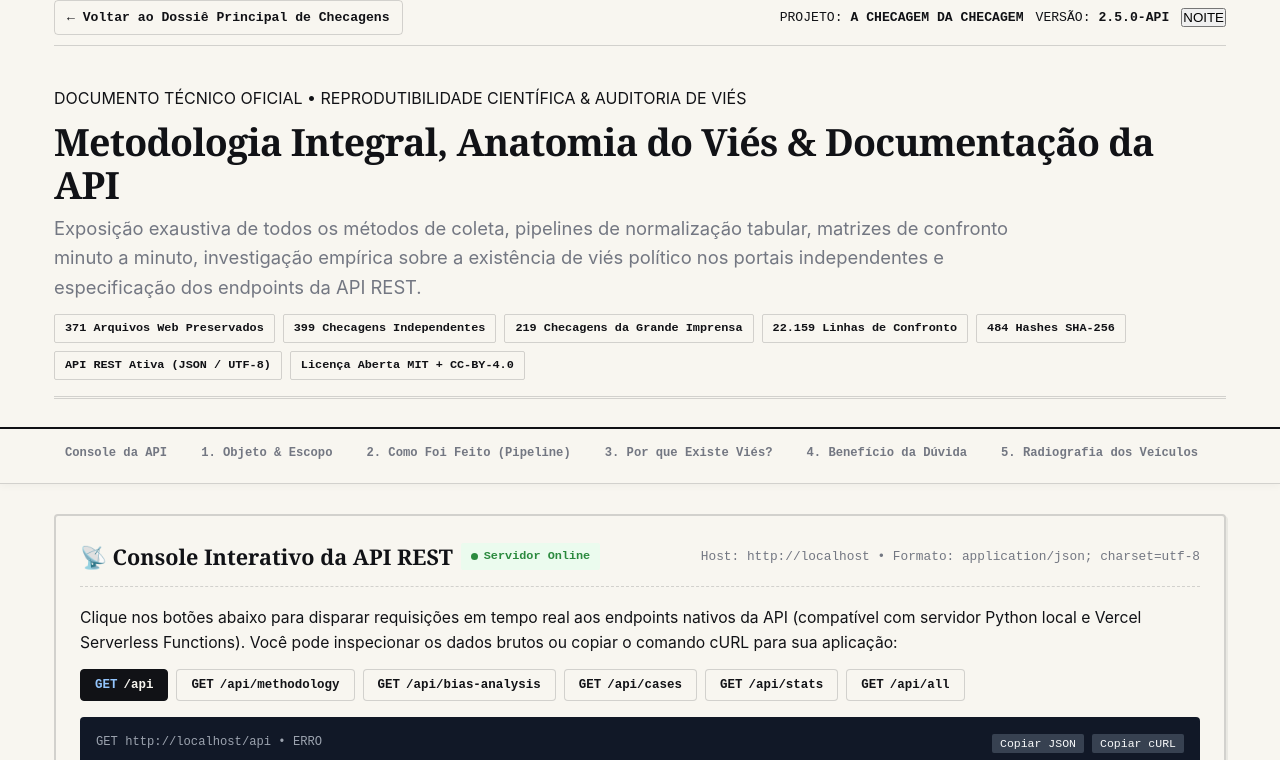
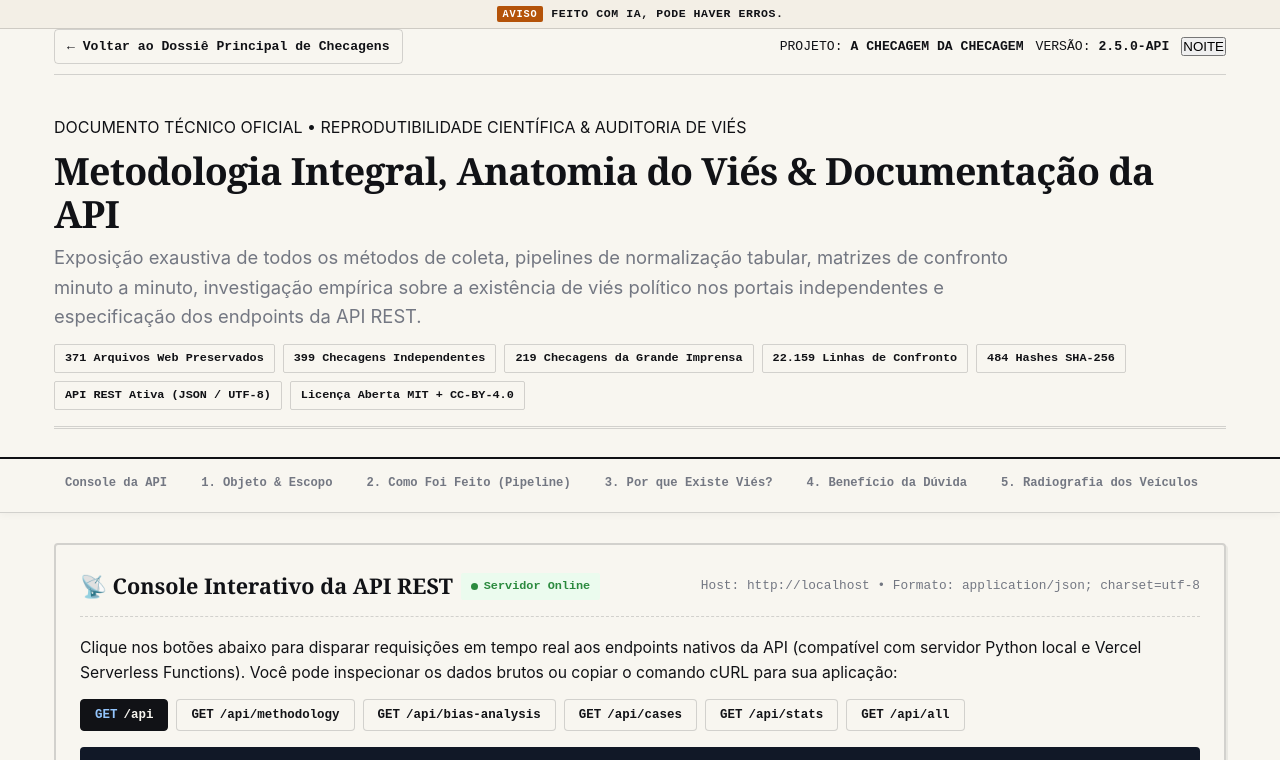
Before and after one commit to yFaeelzeen/a-checagem-da-checagem, a website: page interface/metodologia.html in a window 1280 px wide. Shown: the top 760 px of the page. Drawn offline with Linux system fonts and the light colour scheme; no server answers.

Commit message:
feat(ui): add AI disclaimer banner to top of site

```diff
--- a/interface/metodologia.html
+++ b/interface/metodologia.html
@@ -405,6 +405,13 @@
   </style>
 </head>
 <body>
+  <!-- Faixa de Transparência IA (Topo do Site) -->
+  <aside class="ai-disclaimer-strip" role="note" aria-label="Aviso de inteligência artificial">
+    <div class="gazette-container ai-disclaimer-inner">
+      <span class="ai-disclaimer-tag">AVISO</span>
+      <strong class="ai-disclaimer-text">FEITO COM IA, PODE HAVER ERROS.</strong>
+    </div>
+  </aside>
 
   <!-- Barra Superior do Cabeçalho -->
   <header class="gazette-header">
--- a/interface/styles.css
+++ b/interface/styles.css
@@ -327,6 +327,64 @@ body {
   max-width: 1220px;
   margin: 0 auto;
   padding: 0 24px;
+}
+
+/* ==========================================================================
+   FAIXA DE TRANSPARÊNCIA IA (TOPO DO SITE)
+   ========================================================================== */
+
+.ai-disclaimer-strip {
+  background-color: #f3efe6;
+  border-bottom: 1px solid var(--border-hairline);
+  padding: 6px 12px;
+  font-family: var(--font-mono, 'JetBrains Mono', monospace);
+  font-size: 0.72rem;
+  font-weight: 700;
+  letter-spacing: 0.05em;
+  color: var(--text-ink);
+  text-align: center;
+  position: relative;
+  z-index: 50;
+}
+
+body.night-mode .ai-disclaimer-strip {
+  background-color: #16181d;
+  border-bottom: 1px solid rgba(242, 237, 228, 0.14);
+  color: #e7e5e4;
+}
+
+.ai-disclaimer-inner {
+  display: flex;
+  align-items: center;
+  justify-content: center;
+  flex-wrap: wrap;
+  gap: 8px;
+}
+
+.ai-disclaimer-tag {
+  background-color: #b45309;
+  color: #ffffff;
+  font-size: 0.64rem;
+  font-weight: 800;
+  padding: 1px 6px;
+  border-radius: 2px;
+  letter-spacing: 0.08em;
+  line-height: 1.4;
+  display: inline-block;
+}
+
+body.night-mode .ai-disclaimer-tag {
+  background-color: #d97706;
+  color: #121316;
+}
+
+.ai-disclaimer-text {
+  color: var(--text-ink);
+  line-height: 1.4;
+}
+
+body.night-mode .ai-disclaimer-text {
+  color: #f5f5f4;
 }
 
 /* ==========================================================================
```
Also changed, not shown: interface/index.html (+7 -0 lines).
